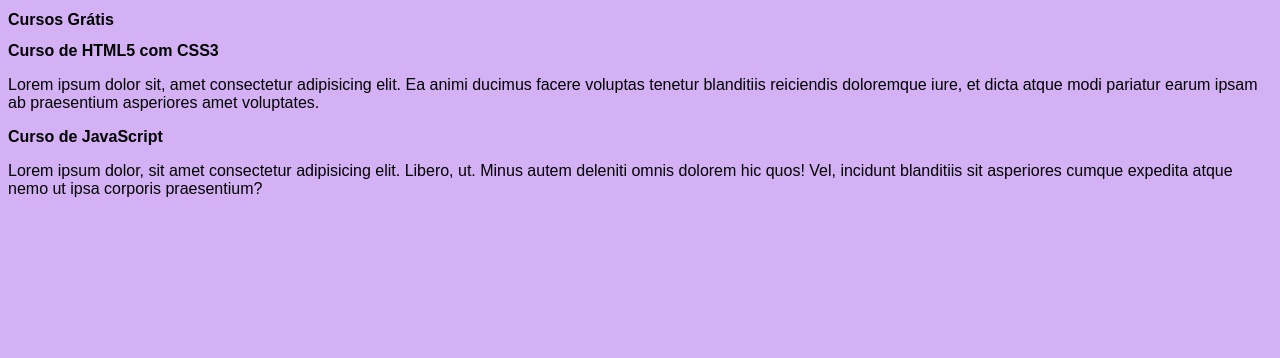
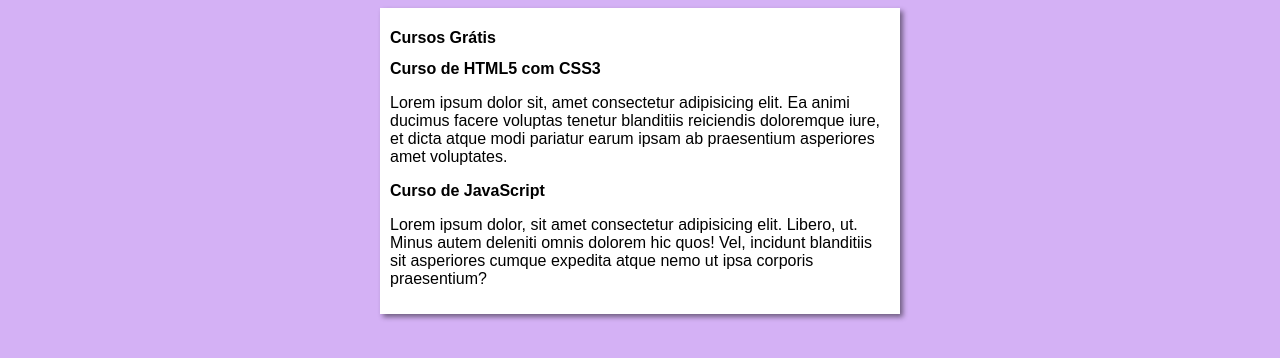
Before and after one commit to VictorBion/projeto-site, a plain HTML site: page index.html in a window 1280 px wide. Drawn offline with Linux system fonts and the light colour scheme.

Commit message:
Update style.css

```diff
--- a/estilos/style.css
+++ b/estilos/style.css
@@ -8,8 +8,8 @@ body {
 
 }
 
-maain {
-    background-color:rgba(255, 255, 255, 0.319);
+main {
+    background-color: white;
     width: 500px;
     margin: auto;
     padding: 10px;
```
